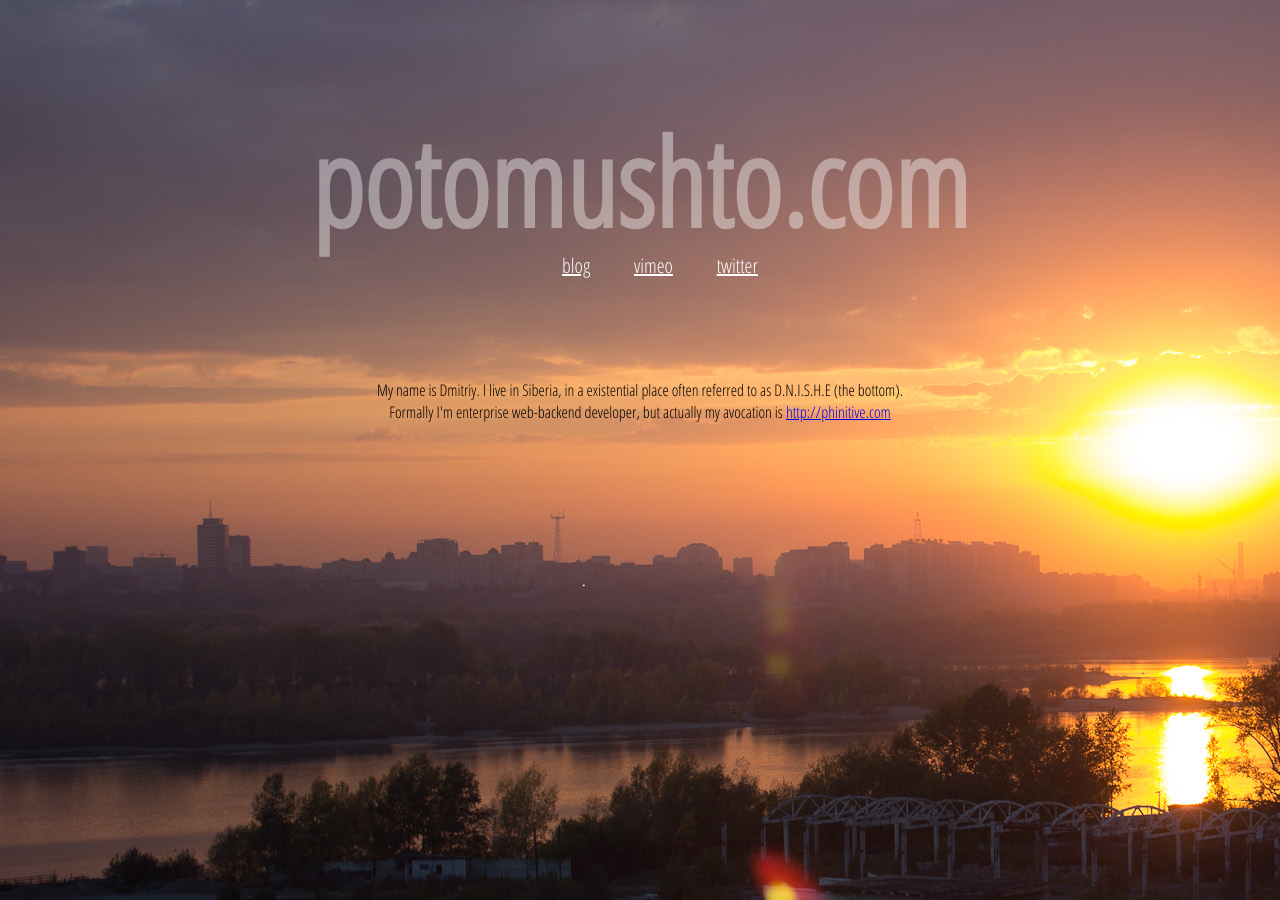
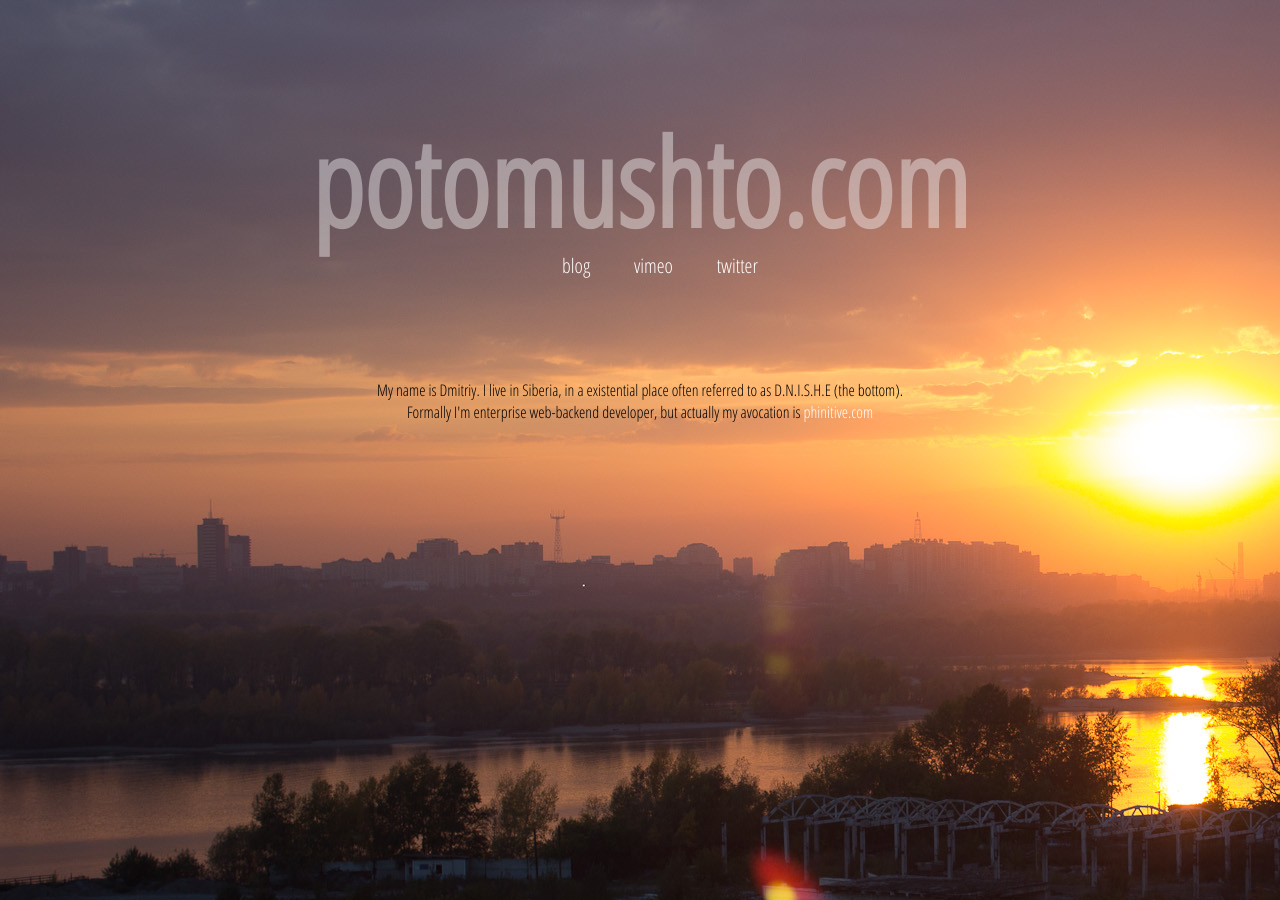
Before and after one commit to ptmt/ptmt.github.com, a Jekyll site: the page index.html, which Jekyll copies as it is, in a window 1280 px wide. Built offline with Jekyll 4.4.1, drawn with Linux system fonts in a browser that asks for light colours; Markdown is read by kramdown in place of the engine named in the settings.

Commit message:
Update index.html

```diff
--- a/index.html
+++ b/index.html
@@ -10,7 +10,7 @@
 	<style>
 		body{background-color: black; background-repeat: no-repeat; background-position:center center; background-attachment: fixed; -webkit-background-size: cover;-moz-background-size: cover;-o-background-size: cover;background-size: cover;background:url('img/back.jpg');}
 		section { text-align:center;  font-family: 'Open Sans Condensed', sans-serif;}
-		section h1 a { color: white; text-decoration: none; }
+		section a { color: white; text-decoration: none; }
 		h1 {  opacity: 0.4;font-size: 120px;}
 		h2 {  color: #ccc; font-size: 20px;background: black}
 		ol,ul {list-style:none;}
```
Also changed, not shown: other parts of index.html (+1 -1 lines).
